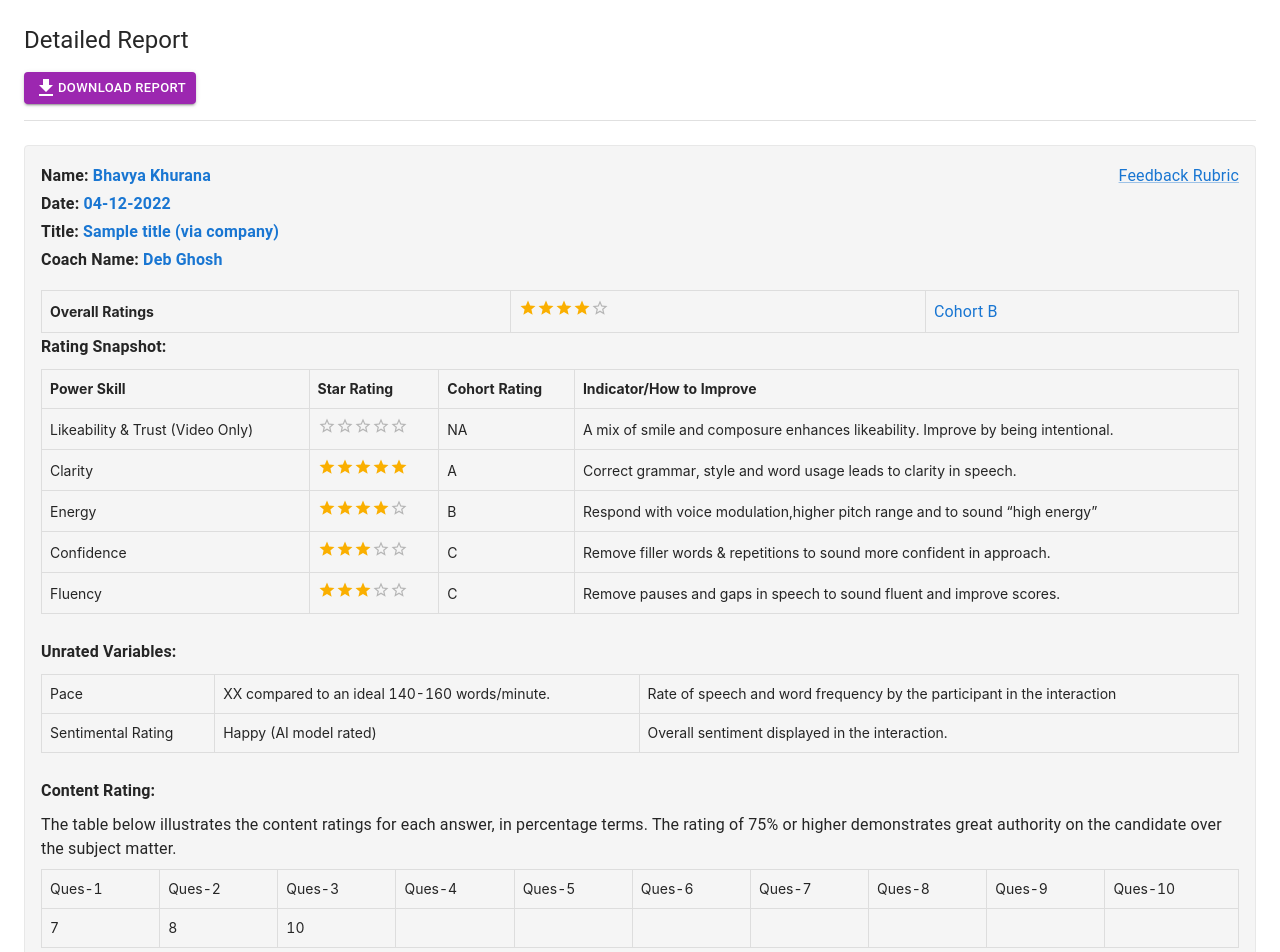
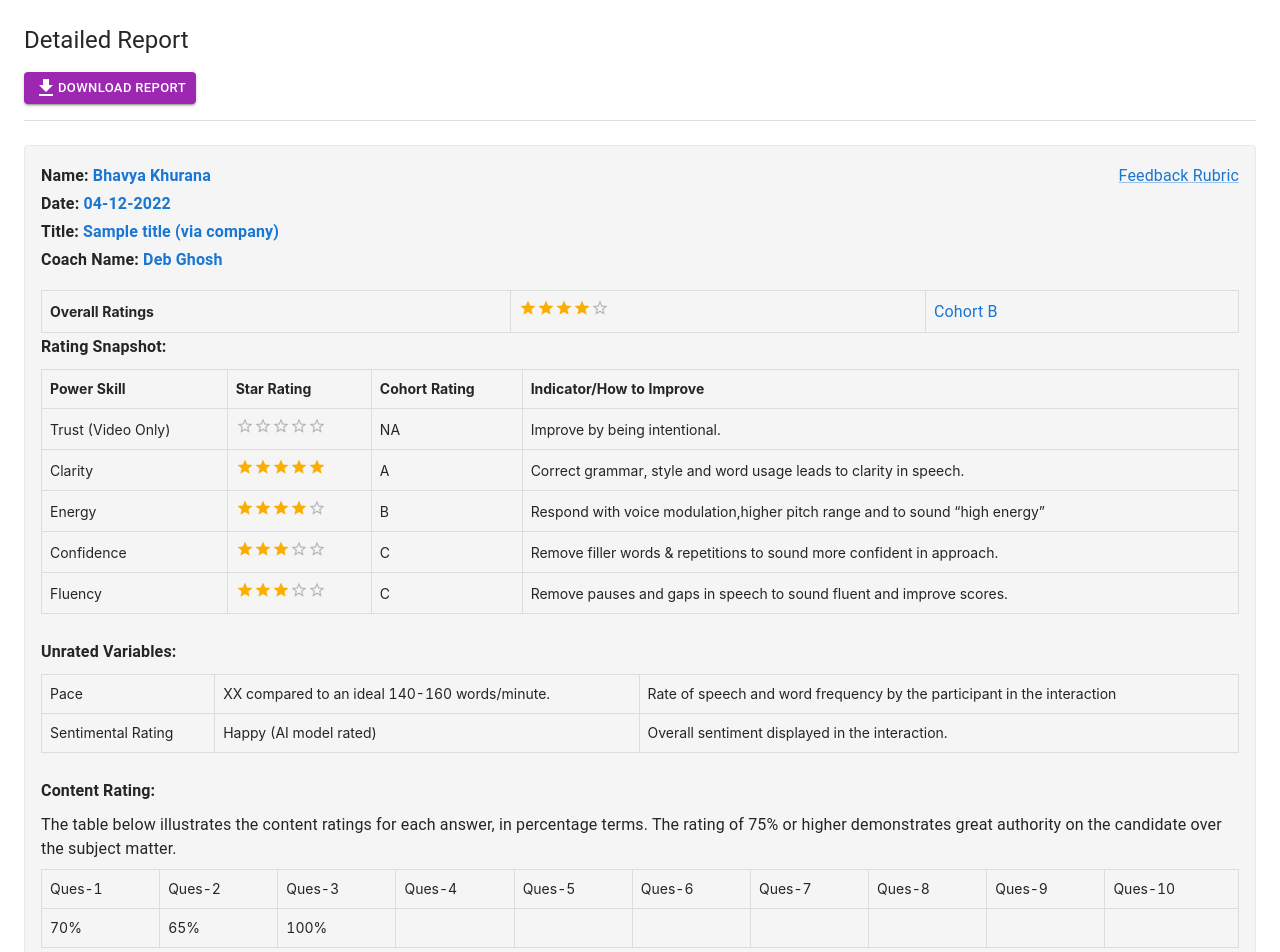
Before and after one commit to Talent-Sumo/CLOUD-COACH-New-UI, a React (Create React App) app: page /detailedReport in a window 1280 px wide. Shown: the top 952 px of the page. Built offline with nearby package versions, Linux system fonts and the light colour scheme.

Commit message:
Remove Likeability word

```diff
--- a/src/Components/Report/DetailedSummary/index.jsx
+++ b/src/Components/Report/DetailedSummary/index.jsx
@@ -81,12 +81,12 @@ const DetailedReport = () => {
                                 <th className={styles.th}>Indicator/How to Improve</th>
                             </tr>
                             <tr>
-                                <td className={styles.td}>Likeability & Trust (Video Only)</td>
+                                <td className={styles.td}>Trust (Video Only)</td>
                                 <td className={styles.td}>
                                     <Rating name="size-small" defaultValue={0} readOnly size="small" />
                                 </td>
                                 <td className={styles.td}>NA</td>
-                                <td className={styles.td}>A mix of smile and composure enhances likeability. Improve by being intentional.</td>
+                                <td className={styles.td}>Improve by being intentional.</td>
                             </tr>
                             <tr>
                                 <td className={styles.td}>Clarity</td>
@@ -158,9 +158,9 @@ const DetailedReport = () => {
                                 <td className={styles.td}>Ques-10</td>
                             </tr>
                             <tr>
-                                <td className={styles.td}>7</td>
-                                <td className={styles.td}>8</td>
-                                <td className={styles.td}>10</td>
+                                <td className={styles.td}>70%</td>
+                                <td className={styles.td}>65%</td>
+                                <td className={styles.td}>100%</td>
                                 <td className={styles.td}></td>
                                 <td className={styles.td}></td>
                                 <td className={styles.td}></td>
--- a/src/Components/Report/SummaryReport/index.jsx
+++ b/src/Components/Report/SummaryReport/index.jsx
@@ -48,7 +48,6 @@ const SummaryReport = () => {
             </Box>
 
             <Container maxWidth='xl'>
-                <Box sx={{ display: "flex", justifyContent: "center" }}>
                 <Box ref={summaryReportRef} mt={3} mb={3} p={2} className={styles.a4}>
                     <Box sx={{ display: "flex", justifyContent: "space-between" }}>
                         <Typography sx={{ fontWeight: "bold" }} variant='subtitle1'>Name: <span style={{ color: "#1976d2" }}>Bhavya Khurana</span></Typography>
@@ -81,12 +80,12 @@ const SummaryReport = () => {
                             <th className={styles.th}>Indicator/How to Improve</th>
                         </tr>
                         <tr>
-                                <td className={styles.td}>Likeability & Trust (Video Only)</td>
+                            <td className={styles.td}>Trust (Video Only)</td>
                             <td className={styles.td}>
                                 <Rating name="size-small" defaultValue={0} readOnly size="small" />
                             </td>
                             <td className={styles.td}>NA</td>
-                                <td className={styles.td}>A mix of smile and composure enhances likeability. Improve by being intentional.</td>
+                            <td className={styles.td}>Improve by being intentional.</td>
                         </tr>
                         <tr>
                             <td className={styles.td}>Clarity</td>
@@ -174,7 +173,6 @@ const SummaryReport = () => {
                         <Divider />
                     </Box>
                 </Box>
-                </Box>
             </Container>
         </>
     )
```
Lines whose indentation alone changed are shown as unchanged.
